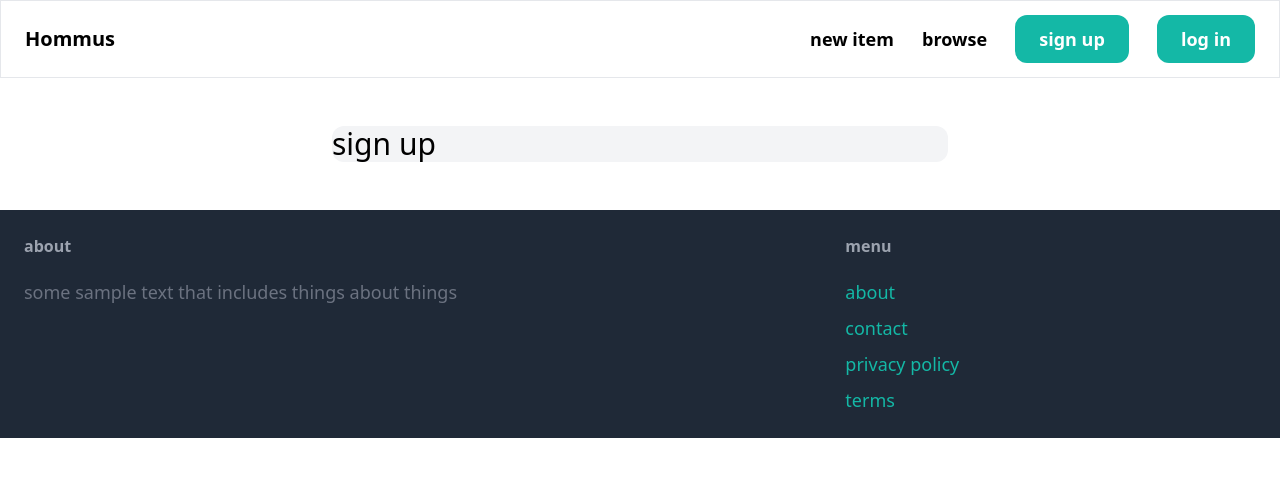
After one commit to benjaminbuckmaster/django-ecommerce-site, a Django app: template hommus/core/templates/core/signup.html in a window 1280 px wide. The commit adds this page. Shown: the top 477 px of the page. Run offline with Django 5.2, Linux system fonts and the light colour scheme; the template is opened without the code that fills it, so the values that code supplies are empty; some libraries are stand-ins or nearby versions.

Commit message:
created signup page

```diff
--- a/hommus/core/templates/core/base.html
+++ b/hommus/core/templates/core/base.html
@@ -15,7 +15,7 @@
             <a href="#" class="text-lg font-semibold hover:text-gray-500">new item</a>
             <a href="#" class="text-lg font-semibold hover:text-gray-500">browse</a>
 
-            <a href="#" class="px-6 py-3 text-lg font-semibold bg-teal-500 text-white rounded-xl hover:bg-teal-700">sign up</a>
+            <a href="{% url 'core:signup' %}" class="px-6 py-3 text-lg font-semibold bg-teal-500 text-white rounded-xl hover:bg-teal-700">sign up</a>
             <a href="#" class="px-6 py-3 text-lg font-semibold bg-teal-500 text-white rounded-xl hover:bg-teal-700">log in</a>
         </div>
     </nav>
--- /dev/null
+++ b/hommus/core/templates/core/signup.html
@@ -0,0 +1,9 @@
+{% extends "core/base.html" %}
+
+{% block title %}sign up{% endblock title %}
+
+{% block content %}
+    <div class="w-1/2 my-6 mx-auto bg-gray-100 rounded-xl">
+        <h1 class="mb-6 text-3xl">sign up</h1>
+    </div>
+{% endblock content %}
--- a/hommus/core/urls.py
+++ b/hommus/core/urls.py
@@ -0,0 +1,10 @@
+from django.urls import path
+from . import views
+
+app_name = 'core'
+
+urlpatterns = [
+    path('', views.index, name='index'),
+    path('contact/', views.contact, name='contact'),
+    path('signup/', views.signup, name='signup'),
+]
```
Also changed, not shown: hommus/core/forms.py (added, +13 -0 lines), hommus/core/views.py (+9 -0 lines).
